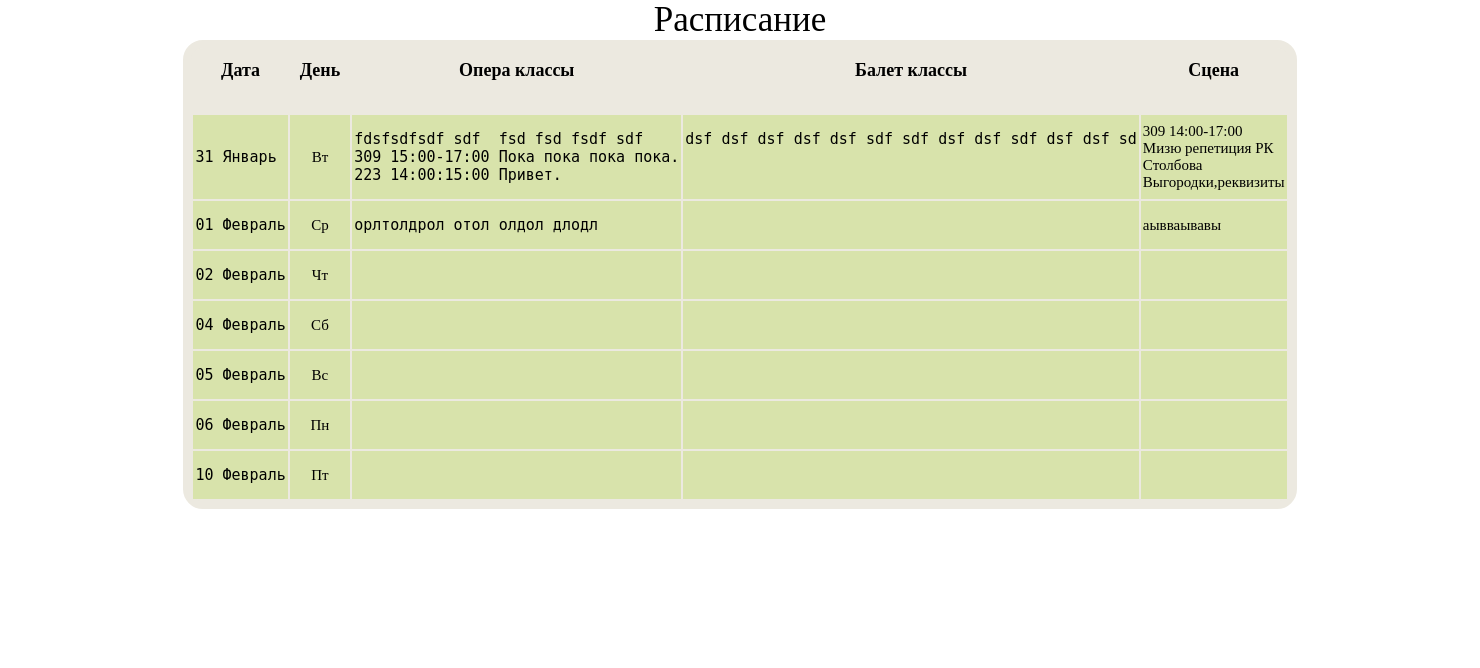
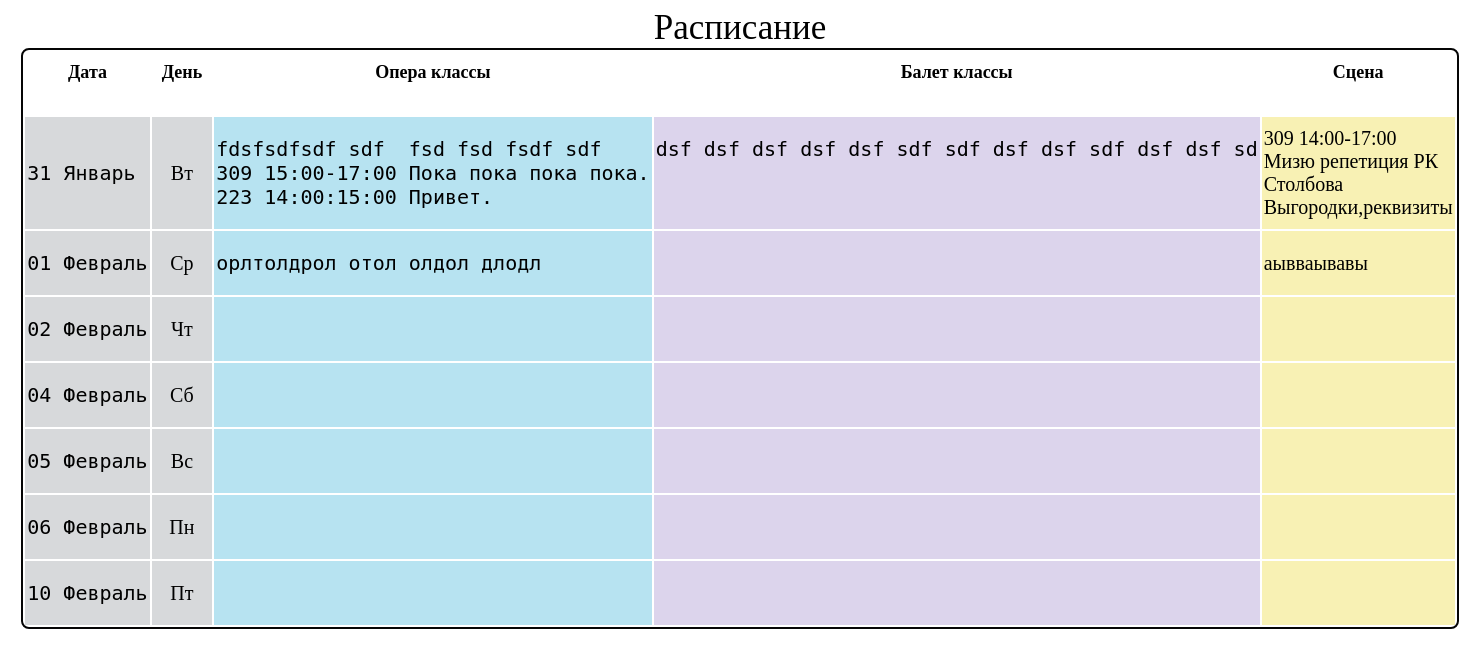
Before and after one commit to tp504536/operadjango, a Django app: page / in a window 1480 px wide. Shown: the top 668 px of the page. Run offline with Django 4.2, Linux system fonts and the light colour scheme; data comes from the database, SQL or seed files in the repository; both versions use the stored data as it was after the commit.

Commit message:
version 3.0.5

```diff
--- a/operatable/opera/models.py
+++ b/operatable/opera/models.py
@@ -21,8 +21,8 @@ class Table(models.Model):
         return self.day
 class Tables(models.Model):
     date = models.TimeField(null=False, verbose_name="Дата")
-    opera = models.CharField(null=False, max_length=300, verbose_name='Опера',blank =True)
-    balet = models.CharField(null=False, max_length=300, verbose_name='Балет',blank =True)
+    opera = models.TextField(null=False, max_length=300, verbose_name='Опера',blank =True)
+    balet = models.TextField(null=False, max_length=300, verbose_name='Балет',blank =True)
     table = models.ForeignKey(Table, on_delete=models.CASCADE)
     class Meta:
         verbose_name_plural = "Опера-Балет"
@@ -56,7 +56,7 @@ class Tables(models.Model):
 
 class Scene(models.Model):
     data_nascimento = models.DateField(blank=True, null=True)
-    nome = models.CharField(max_length=100)
+    nome = models.TextField(max_length=100)
 
 
     class Meta:
--- a/operatable/opera/static/opera/css/styles.css
+++ b/operatable/opera/static/opera/css/styles.css
@@ -1,7 +1,6 @@
 {% load static %}
-.test{
-    margin: 0;
-}
+
+
 
 .ras{
     text-align: center;
@@ -9,14 +8,14 @@
 }
 
 table {
-
+    top:15px;
     text-align: left;
     border-collapse: separate;
     border-spacing: 2px;
-    background: #ece9e0;
+
     color: #656665;
-    border: 8px solid #ece9e0;
-    border-radius: 20px;
+    border: 2px solid #050505;
+    border-radius: 8px;
     margin: auto;
     width: 800px;
     top: 900px;
@@ -36,8 +35,8 @@ h1 {
 }
 td {
     color: #000;
-    font-size: 15px;
-    background: #D8E3AB;
+    font-size: 20px;
+    background: #d7d9dbfd;
     height: 10px;
     padding: 0px 2px ;
     text-align: left;
@@ -46,3 +45,14 @@ td {
     text-align: center;
     color:#000;
 }
+.opera {
+ background: rgba(17, 162, 207,0.3);
+  }
+
+.balet{
+    background:rgba(138, 113, 191,0.3);
+}
+
+.scena{
+    background:rgba(232, 210, 7,0.3);
+}
--- a/operatable/opera/templates/opera/index.html
+++ b/operatable/opera/templates/opera/index.html
@@ -1,6 +1,6 @@
 {% load static %}
 <!DOCTYPE html>
-<html lang="en">
+<html lang="en" xmlns="http://www.w3.org/1999/html">
 <head>
     <meta charset="UTF-8">
     <title>Расписание</title>
@@ -8,8 +8,8 @@
 
 
 </head>
-<body class="test">
-<!--<body class="body">-->
+<body >
+<body class="body">
     <header>
         <div class="ras">Расписание</div>
     </header>
@@ -34,7 +34,7 @@
     <tr>
         <td><pre>{{i.date|date:"d F"}}</pre></td>
         <td class="test">{{i.day}}</td>
-        <td>
+        <td class="opera">
             {%if i.id  == monday_id %}
             <pre>{{monday_text}}</pre>
             {%elif i.id == tuesday_id%}
@@ -51,7 +51,7 @@
             <pre>{{sunday_text}}</pre>
             {%endif%}
         </td>
-        <td>
+        <td class="balet">
              {%if i.id  == monday_id %}
             <pre>{{monday_text_b}}</pre>
             {%elif i.id == tuesday_id%}
@@ -68,7 +68,7 @@
             <pre>{{sunday_text_b}}</pre>
             {%endif%}
         </td>
-        <td>
+        <td class="scena">
         {% for m in scene %}
         {% if i.date == m.data_nascimento %}
         {{m}}
```
Also changed, not shown: operatable/db.sqlite3.
